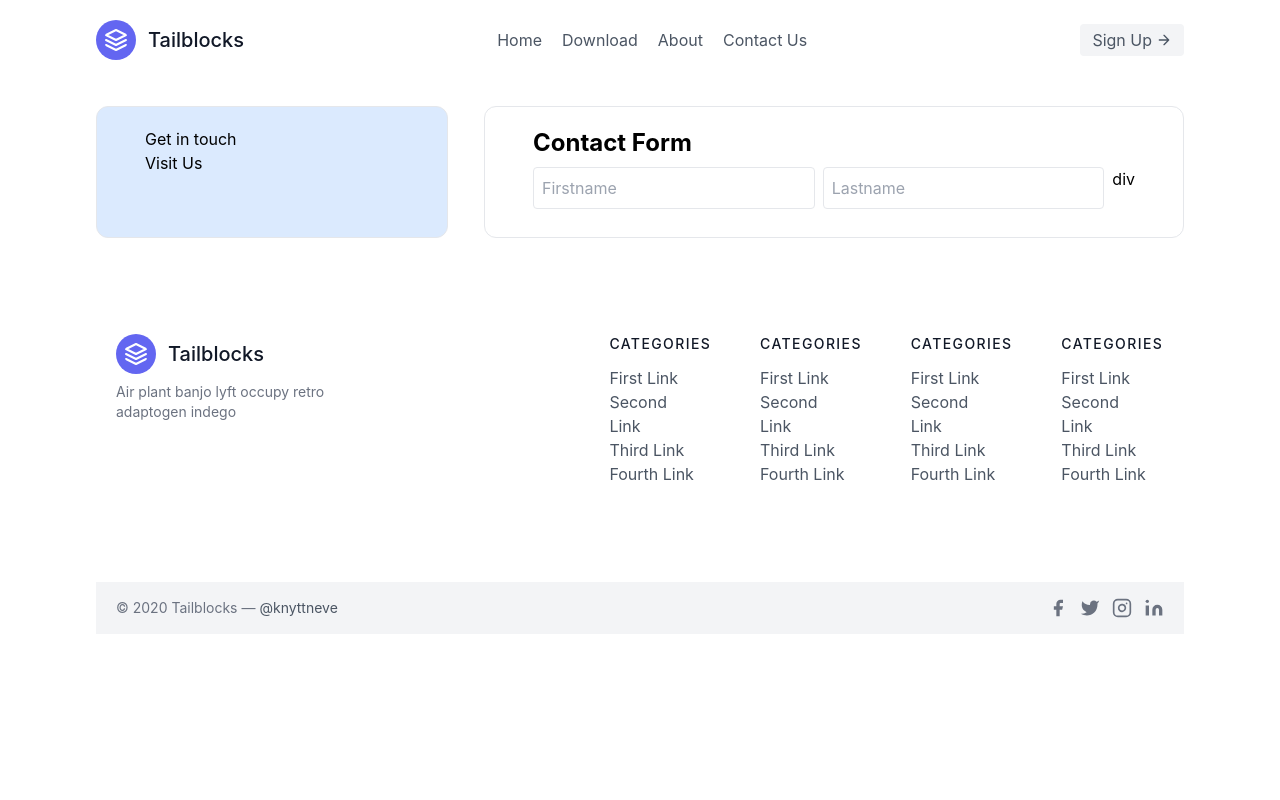
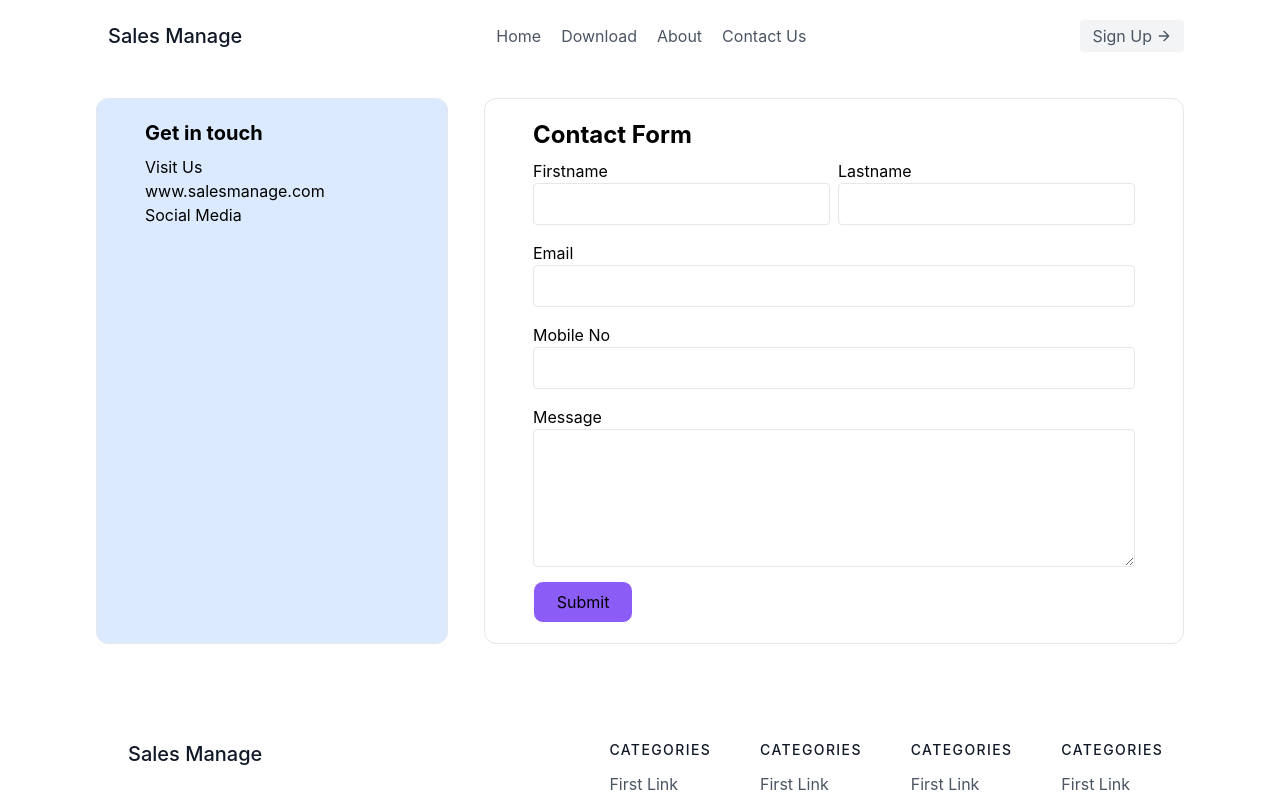
Before and after one commit to Sumitsinh1726/React_portfolio_Project, a React (Create React App) app in the folder krp/: page /contact in a window 1280 px wide. Shown: the top 800 px of the page. Built offline with nearby package versions, Linux system fonts and the light colour scheme.

Commit message:
Contact us page was done by Sumit Chauhan

```diff
--- a/krp/src/component/Footer.jsx
+++ b/krp/src/component/Footer.jsx
@@ -7,45 +7,35 @@ const Footer = () => {
         <div className="container px-5 py-24 mx-auto flex md:items-center lg:items-start md:flex-row md:flex-nowrap flex-wrap flex-col">
           <div className="w-64 flex-shrink-0 md:mx-0 mx-auto text-center md:text-left">
             <a className="flex title-font font-medium items-center md:justify-start justify-center text-gray-900">
-              <svg
-                xmlns="http://www.w3.org/2000/svg"
-                fill="none"
-                stroke="currentColor"
-                stroke-linecap="round"
-                stroke-linejoin="round"
-                stroke-width="2"
-                className="w-10 h-10 text-white p-2 bg-indigo-500 rounded-full"
-                viewBox="0 0 24 24"
-              >
-                <path d="M12 2L2 7l10 5 10-5-10-5zM2 17l10 5 10-5M2 12l10 5 10-5"></path>
-              </svg>
-              <span className="ml-3 text-xl">Tailblocks</span>
+              <span className="ml-3 text-xl">Sales Manage</span>
             </a>
-            <p className="mt-2 text-sm text-gray-500">
-              Air plant banjo lyft occupy retro adaptogen indego
-            </p>
           </div>
 
-
-
           <div className="flex-grow flex flex-wrap md:pl-20 -mb-10 md:mt-0 mt-10 md:text-left text-center justify-end gap-8">
-
             <div className="lg:w-2/12 md:w-1/2 w-full px-4">
               <h2 className="title-font font-medium text-gray-900 tracking-widest text-sm mb-3">
                 CATEGORIES
               </h2>
               <nav className="list-none mb-10">
                 <li>
-                  <a className="text-gray-600 hover:text-gray-800">First Link</a>
+                  <a className="text-gray-600 hover:text-gray-800">
+                    First Link
+                  </a>
                 </li>
                 <li>
-                  <a className="text-gray-600 hover:text-gray-800">Second Link</a>
+                  <a className="text-gray-600 hover:text-gray-800">
+                    Second Link
+                  </a>
                 </li>
                 <li>
-                  <a className="text-gray-600 hover:text-gray-800">Third Link</a>
+                  <a className="text-gray-600 hover:text-gray-800">
+                    Third Link
+                  </a>
                 </li>
                 <li>
-                  <a className="text-gray-600 hover:text-gray-800">Fourth Link</a>
+                  <a className="text-gray-600 hover:text-gray-800">
+                    Fourth Link
+                  </a>
                 </li>
               </nav>
             </div>
@@ -56,16 +46,24 @@ const Footer = () => {
               </h2>
               <nav className="list-none mb-10">
                 <li>
-                  <a className="text-gray-600 hover:text-gray-800">First Link</a>
+                  <a className="text-gray-600 hover:text-gray-800">
+                    First Link
+                  </a>
                 </li>
                 <li>
-                  <a className="text-gray-600 hover:text-gray-800">Second Link</a>
+                  <a className="text-gray-600 hover:text-gray-800">
+                    Second Link
+                  </a>
                 </li>
                 <li>
-                  <a className="text-gray-600 hover:text-gray-800">Third Link</a>
+                  <a className="text-gray-600 hover:text-gray-800">
+                    Third Link
+                  </a>
                 </li>
                 <li>
-                  <a className="text-gray-600 hover:text-gray-800">Fourth Link</a>
+                  <a className="text-gray-600 hover:text-gray-800">
+                    Fourth Link
+                  </a>
                 </li>
               </nav>
             </div>
@@ -75,16 +73,24 @@ const Footer = () => {
               </h2>
               <nav className="list-none mb-10">
                 <li>
-                  <a className="text-gray-600 hover:text-gray-800">First Link</a>
+                  <a className="text-gray-600 hover:text-gray-800">
+                    First Link
+                  </a>
                 </li>
                 <li>
-                  <a className="text-gray-600 hover:text-gray-800">Second Link</a>
+                  <a className="text-gray-600 hover:text-gray-800">
+                    Second Link
+                  </a>
                 </li>
                 <li>
-                  <a className="text-gray-600 hover:text-gray-800">Third Link</a>
+                  <a className="text-gray-600 hover:text-gray-800">
+                    Third Link
+                  </a>
                 </li>
                 <li>
-                  <a className="text-gray-600 hover:text-gray-800">Fourth Link</a>
+                  <a className="text-gray-600 hover:text-gray-800">
+                    Fourth Link
+                  </a>
                 </li>
               </nav>
             </div>
@@ -94,16 +100,24 @@ const Footer = () => {
               </h2>
               <nav className="list-none mb-10">
                 <li>
-                  <a className="text-gray-600 hover:text-gray-800">First Link</a>
+                  <a className="text-gray-600 hover:text-gray-800">
+                    First Link
+                  </a>
                 </li>
                 <li>
-                  <a className="text-gray-600 hover:text-gray-800">Second Link</a>
+                  <a className="text-gray-600 hover:text-gray-800">
+                    Second Link
+                  </a>
                 </li>
                 <li>
-                  <a className="text-gray-600 hover:text-gray-800">Third Link</a>
+                  <a className="text-gray-600 hover:text-gray-800">
+                    Third Link
+                  </a>
                 </li>
                 <li>
-                  <a className="text-gray-600 hover:text-gray-800">Fourth Link</a>
+                  <a className="text-gray-600 hover:text-gray-800">
+                    Fourth Link
+                  </a>
                 </li>
               </nav>
             </div>
--- a/krp/src/component/Navbar.jsx
+++ b/krp/src/component/Navbar.jsx
@@ -7,19 +7,7 @@ const Navbar = () => {
       <header className="text-gray-600 body-font md:mx-container ">
         <div className=" mx-auto flex flex-wrap py-5 flex-col md:flex-row items-center">
           <a className="flex title-font font-medium items-center text-gray-900 mb-4 md:mb-0">
-            <svg
-              xmlns="http://www.w3.org/2000/svg"
-              fill="none"
-              stroke="currentColor"
-              stroke-linecap="round"
-              stroke-linejoin="round"
-              stroke-width="2"
-              className="w-10 h-10 text-white p-2 bg-indigo-500 rounded-full"
-              viewBox="0 0 24 24"
-            >
-              <path d="M12 2L2 7l10 5 10-5-10-5zM2 17l10 5 10-5M2 12l10 5 10-5"></path>
-            </svg>
-            <span className="ml-3 text-xl">Tailblocks</span>
+            <span className="ml-3 text-xl">Sales Manage</span>
           </a>
           <nav className="md:ml-auto md:mr-auto flex flex-wrap items-center text-base justify-center">
             <NavLink to="/" className="mr-5 hover:text-green-900">
--- a/krp/src/page/Contact.jsx
+++ b/krp/src/page/Contact.jsx
@@ -6,20 +6,58 @@ const Contact = () => {
       <div className="md:mx-container mt-[2%]">
         <section className="flex  gap-9">
           <div className="w-4/12 px-12 py-5 border rounded-xl bg-blue-100">
-            <h2>Get in touch</h2>
-            <p>Visit Us</p>
+            <h2 className="text-xl font-bold">Get in touch</h2>
+            <p className="pt-2">Visit Us</p>
+            <p>www.salesmanage.com</p>
+            <div>
+              <p>Social Media</p>
+            </div>
           </div>
           <div className="w-8/12 px-12 py-5 border rounded-xl">
             <p className="text-2xl font-bold">Contact Form</p>
             <div className="flex gap-2 py-2">
               <div className="flex flex-col  w-6/12">
-                <input className="border rounded py-2 px-2 hover:border-blue-400" type="text" placeholder="Firstname"  />
+                <label>Firstname</label>
+                <input
+                  className="border rounded py-2 px-2 hover:border-blue-400"
+                  type="text"
+                />
               </div>
               <div className="flex flex-col  w-6/12">
-                <input className="border rounded py-2 px-2 hover:border-blue-400" type="text" placeholder="Lastname" />
+                <label>Lastname</label>
+                <input
+                  className="border rounded py-2 px-2 hover:border-blue-400"
+                  type="text"
+                />
               </div>
-              div
             </div>
+            <div className="gap-2 py-2">
+              <label>Email</label>
+              <input
+                className="border rounded py-2 px-2 hover:border-blue-400 w-full"
+                type="email"
+              />
+            </div>
+            <div className="gap-2 py-2">
+              <label>Mobile No</label>
+              <input
+                className="border rounded py-2 px-2 hover:border-blue-400 w-full"
+                type="tel"
+              />
+            </div>
+            <div className="gap-2 py-2">
+              <label> Message </label>
+              <textarea
+                className="border rounded py-2 px-2 hover:border-blue-400 w-full"
+                cols="20"
+                rows="5"
+              ></textarea>
+            </div>
+            <input
+              className="rounded-[10px] border-white bg-violet-500 text-black hover:text-white hover:bg-violet-700 cursor-pointer border px-2 py-2 w-2/12"
+              type="submit"
+              value="Submit"
+            />
           </div>
         </section>
       </div>
```
